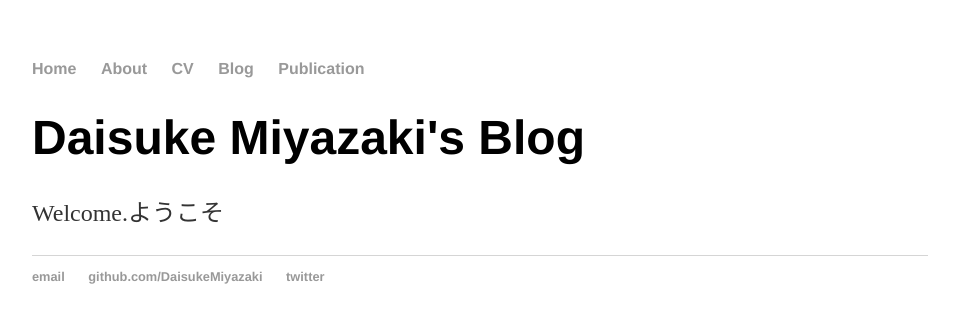
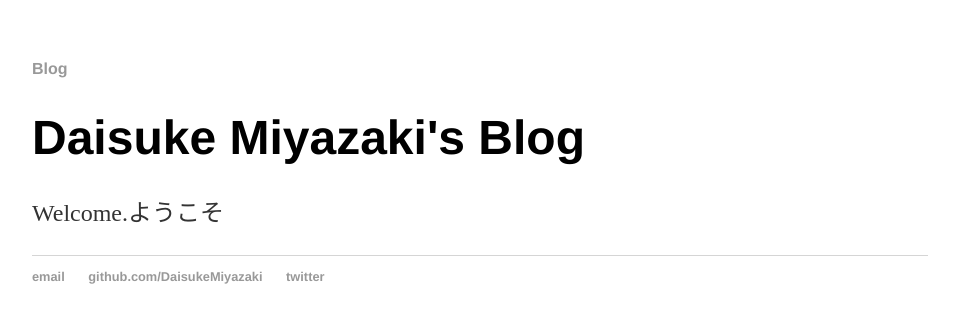
Before and after one commit to DaisukeMiyazaki/DaisukeMiyazaki.github.io, a Jekyll site: the page built from index.html, in a window 1280 px wide. Shown: the top 323 px of the page, without its empty margins (160-1119 px from the left). Built offline with Jekyll 4.4.1, drawn with Linux system fonts in a browser that asks for light colours.

Commit message:
change design

```diff
--- a/_layouts/default.html
+++ b/_layouts/default.html
@@ -8,11 +8,7 @@
 		<body>
 			<nav>
 	    		<ul>
-	        		<li><a href="/">Home</a></li>
-		        	<li><a href="/about">About</a></li>
-	        		<li><a href="/cv">CV</a></li>
 					<li><a href="/blog">Blog</a></li>
-					<li><a href="/publication">Publication</a></li>
 	    		</ul>
 			</nav>
 			<div class="container">
@@ -21,8 +17,8 @@
 
 			</div><!-- /.container -->
 			<footer>
-	    		<ul>
-	        		<li><a href="mailto:daisuke.miyazaki012@gmail.com">email</a></li>
+				<ul>
+					<li><a href="mailto:daisuke.miyazaki012@gmail.com">email</a></li>
 					<li><a href="https://github.com/DaisukeMiyazaki">github.com/DaisukeMiyazaki</a></li>
 					<li><a href="https://twitter.com/aubozumom">twitter</a></li>
 				</ul>
```
